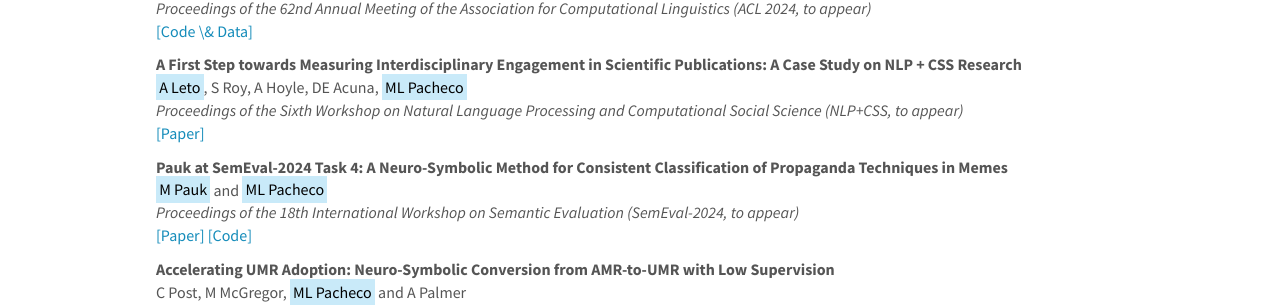
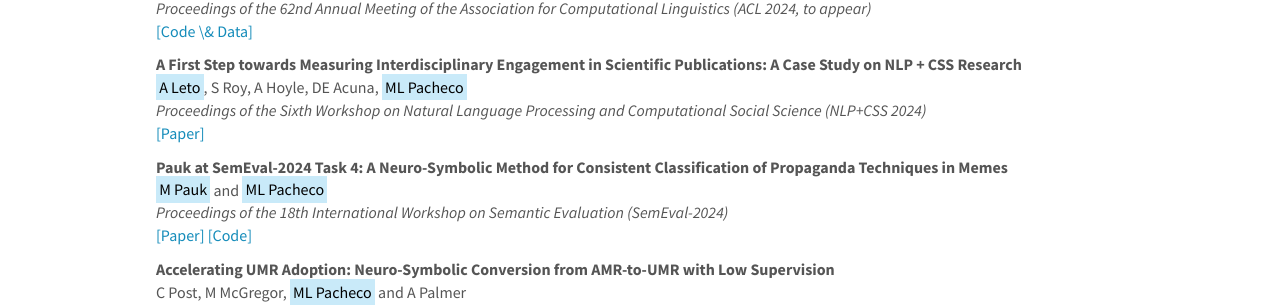
Before and after one commit to blast-cu/blast-cu.github.io, a Jekyll site: the page built from _pages/publications.md, in a window 1280 px wide and 1381 px high. Shown: the part 276-583 px from the top of the window. Built offline with Jekyll 4.4.1, drawn with Linux system fonts in a browser that asks for light colours; nearby versions of some CDN libraries.

Commit message:
Update publist_2024.yml

```diff
--- a/_data/publist_2024.yml
+++ b/_data/publist_2024.yml
@@ -12,7 +12,7 @@
 
 - title: "A First Step towards Measuring Interdisciplinary Engagement in Scientific Publications: A Case Study on NLP + CSS Research"
   authors: <mark>A Leto</mark>, S Roy, A Hoyle, DE Acuna, <mark>ML Pacheco</mark>
-  venue: "Proceedings of the Sixth Workshop on Natural Language Processing and Computational Social Science (NLP+CSS, to appear)"
+  venue: "Proceedings of the Sixth Workshop on Natural Language Processing and Computational Social Science (NLP+CSS 2024)"
   link:
     url: https://aclanthology.org/2024.nlpcss-1.11/
     display: \[Paper\]
@@ -21,7 +21,7 @@
 
 - title: "Pauk at SemEval-2024 Task 4: A Neuro-Symbolic Method for Consistent Classification of Propaganda Techniques in Memes"
   authors: <mark>M Pauk</mark> and <mark>ML Pacheco</mark>
-  venue: "Proceedings of the 18th International Workshop on Semantic Evaluation (SemEval-2024, to appear)"
+  venue: "Proceedings of the 18th International Workshop on Semantic Evaluation (SemEval-2024)"
   highlight: 0
   link:
     url: https://aclanthology.org/2024.semeval-1.204/
```
